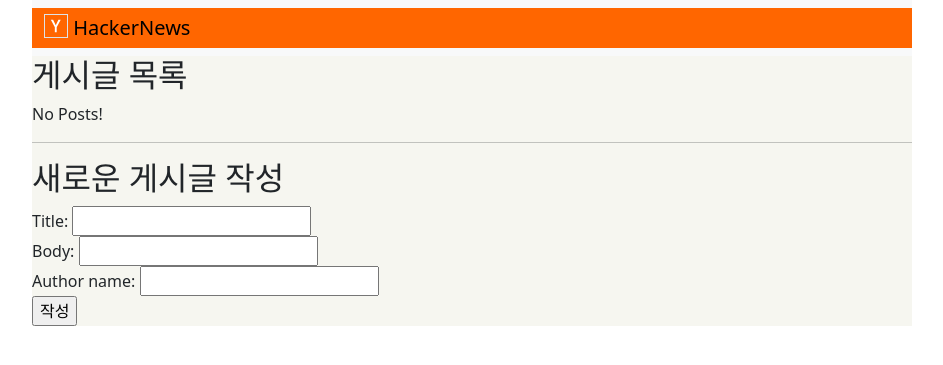
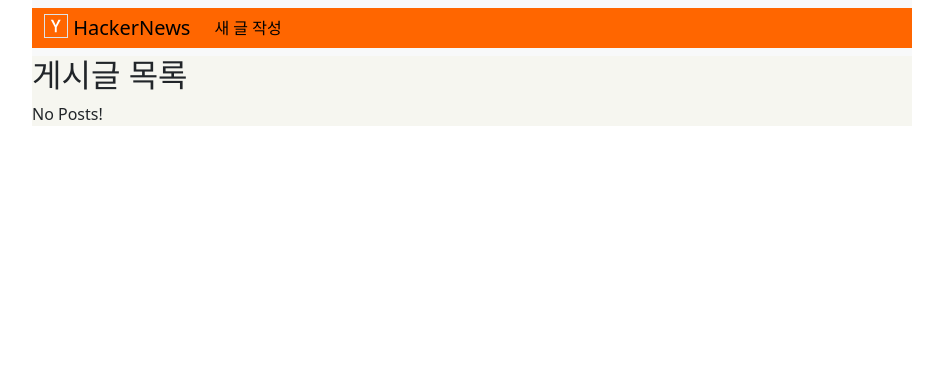
Before and after one commit to hyun2371/django-practice, a Django app: page /posts/ in a window 1280 px wide. Shown: the top 365 px of the page, without its empty margins (168-1111 px from the left). Run offline with Django 5.2, Linux system fonts and the light colour scheme; data that the repository does not hold is empty.

Commit message:
feat: 새 게시글 작성 화면 분리

```diff
--- a/ch2/hacker_news/post/templates/nav_bar.html
+++ b/ch2/hacker_news/post/templates/nav_bar.html
@@ -1,9 +1,14 @@
 {% load static %}
-<nav class="navbar bg-body-tertiary">
+<nav class="navbar navbar-expand-lg bg-body-tertiary">
   <div class="container-fluid" style="background-color: #ff6600">
     <a class="navbar-brand" href="{% url 'posts' %}">
       <img src="{% static 'hn_logo.svg' %}" alt="Bootstrap" width="24" height="24" class="d-inline-block align-text-top bg-white border">
       HackerNews
     </a>
+    <div class="collapse navbar-collapse">
+      <div class="navbar-nav">
+        <a class="nav-link active" aria-current="page" href="{% url 'post_create' %}">새 글 작성</a>
+      </div>
+    </div>
   </div>
 </nav>
--- a/ch2/hacker_news/post/templates/post_list.html
+++ b/ch2/hacker_news/post/templates/post_list.html
@@ -2,9 +2,9 @@
 {% block content %}
 <h2>게시글 목록</h2>
 {% if posts %}
-    <ol>
+    <ol type="1">
         {% for post in posts %}
-            <li type="1">
+            <li>
                 <a href="{% url 'post' post.id %}">{{ post.title }}</a>
             </li>
         {% endfor %}
@@ -12,13 +12,4 @@
 {% else %}
     <p>No Posts!</p>
 {% endif %}
-
-<hr>
-<form action="{% url 'posts' %}" method="post">
-    {% csrf_token %}
-    <h2>새로운 게시글 작성</h2>
-    {{ form }}
-    <input type="submit" value="작성">
-</form>
-
 {% endblock %}
--- a/ch2/hacker_news/post/urls.py
+++ b/ch2/hacker_news/post/urls.py
@@ -3,6 +3,7 @@ from post import views
 
 urlpatterns = [
     path("", views.posts_view, name = "posts"), #전체 게시물 목록
+    path("create/", views.post_create_view, name="post_create"),
     path("<int:post_id>/", views.post_view, name="post"), #상세 게시글 조회
     path("<int:post_id>/like/", views.post_like_view, name="post_like"),
 ]
--- a/ch2/hacker_news/post/views.py
+++ b/ch2/hacker_news/post/views.py
@@ -14,23 +14,32 @@ def posts_view(request):
         return render(
             request, "post_list.html", context
         )
+
+
+def post_create_view(request):
+    if request.method == "GET":
+        context = {"form": PostForm}
+        return render(
+            request, "post_create.html", context
+        )
     elif request.method == "POST":
         form = PostForm(request.POST)
-        if form.is_valid(): #유효성 검사 통과
+        if form.is_valid():  # 유효성 검사 통과
             title = form.cleaned_data["title"]
             body = form.cleaned_data["body"]
             author_name = form.cleaned_data["author_name"]
 
             post = Post.objects.create(
-            title=title,body=body,author_name=author_name
+                title=title, body=body, author_name=author_name
             )
-            context = {"post" : post, "form": PostForm} #context -> 뷰에서 만든 데이터를 html로 전달
+            context = {"post": post, "form": PostForm}  # context -> 뷰에서 만든 데이터를 html로 전달
 
             return render(
                 request, "post_detail.html", context
             )
 
-        return redirect("posts") # 엔드포인트
+        return redirect("posts")  # 엔드포인트
+
 
 def post_view(request, post_id):
     post = get_object_or_404(Post, id=post_id)
```
Also changed, not shown: ch2/hacker_news/post/templates/post_create.html (added, +10 -0 lines).
